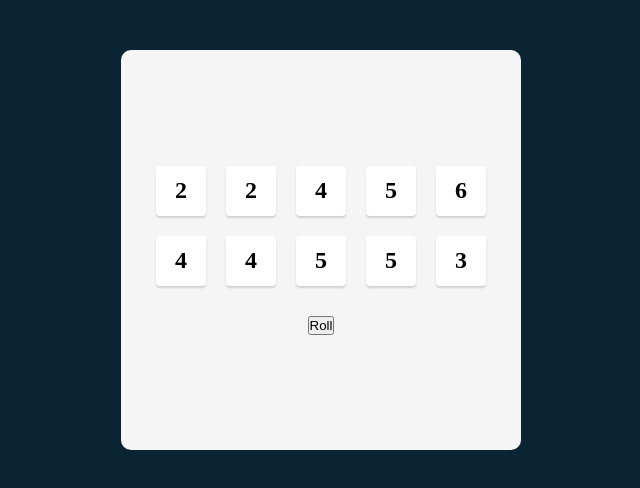
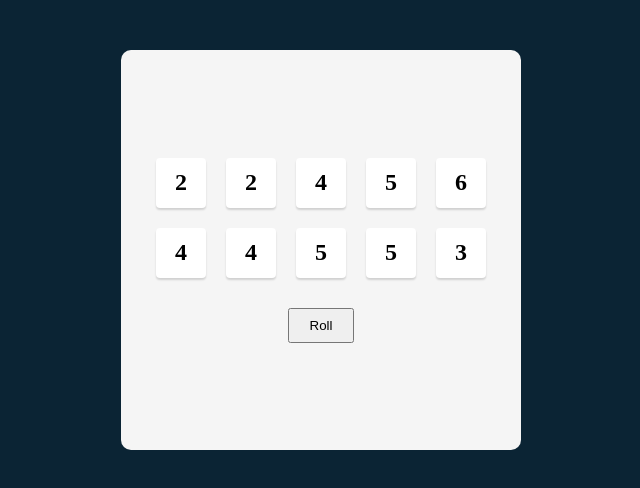
Before and after one commit to PJMantoss/tenzies_game, a React (Create React App) app: page / in a window 1280 px wide. Shown: the top 488 px of the page, without its empty margins (319-959 px from the left). Built offline with nearby package versions, Linux system fonts and the light colour scheme.

Commit message:
update App styling

```diff
--- a/src/App.css
+++ b/src/App.css
@@ -12,7 +12,7 @@ main {
 
 main > button {
   margin-top: 30px;
-
+  padding: 8px 20px;
 }
 
 .dieContainer{
```
